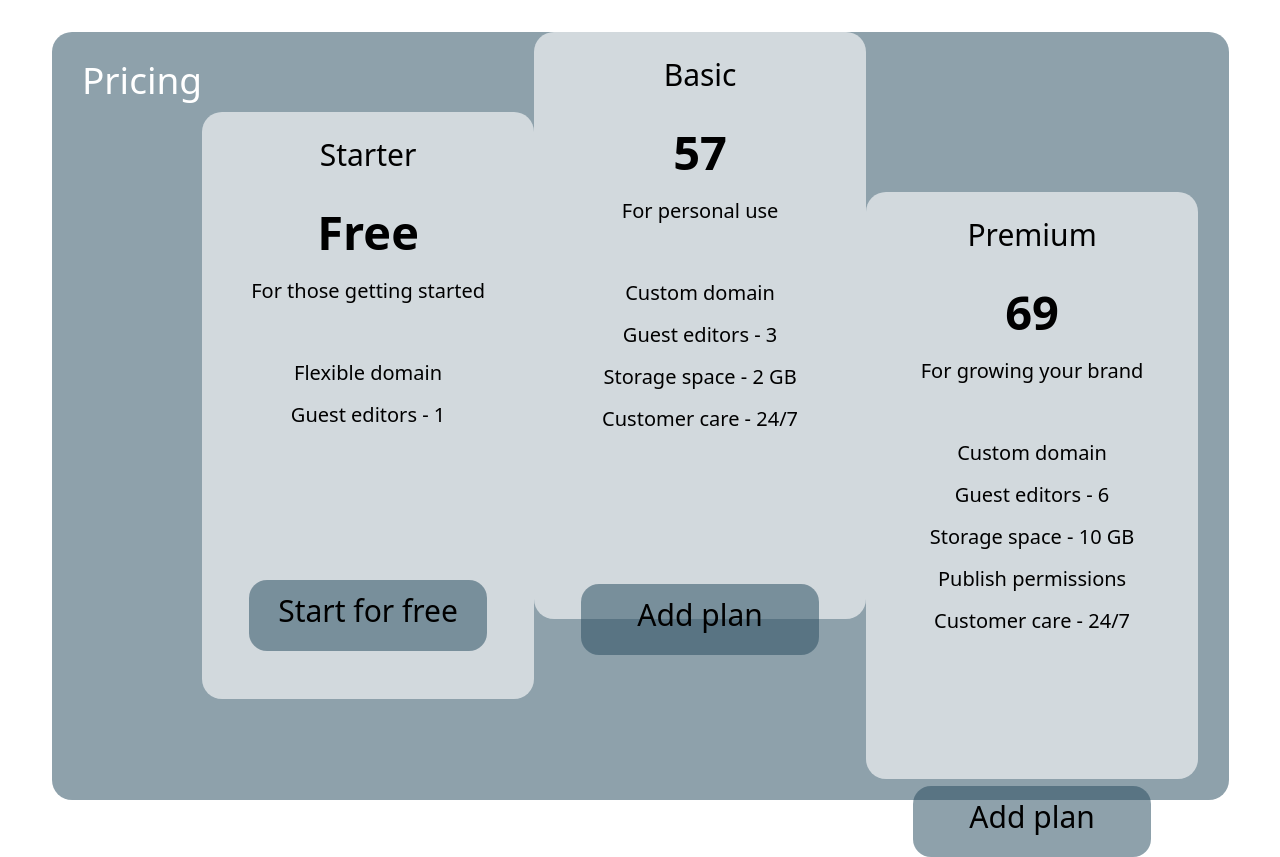
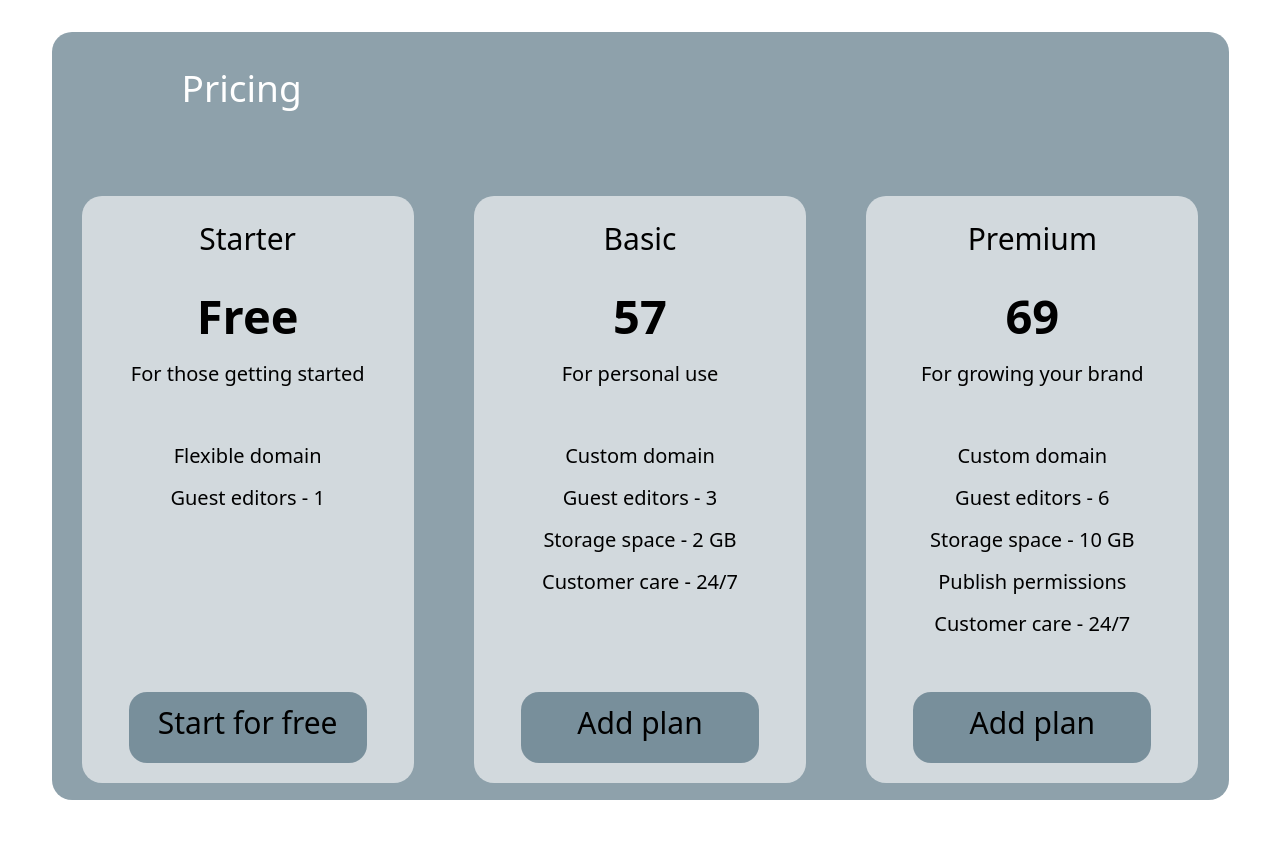
Before and after one commit to webAhead1/flexible, a Vue app: page / in a window 1280 px wide. After the commit the page ends 832 px from the top, so only its background shows below. Built offline with nearby package versions, Linux system fonts and the light colour scheme; the HTML template or start-up script is replaced by a standard one.

Commit message:
editing the position of each card

```diff
--- a/src/components/Pricing.vue
+++ b/src/components/Pricing.vue
@@ -1,9 +1,9 @@
 <template>
   <div class="flex justify-center py-8">
     <div class="bg-[#2B4F6087] w-[1177px] h-[768px] rounded-[20px]">
+      <div class="text-white text-[37px] pl-[130px] pt-7">Pricing</div>
       <div class="flex justify-center">
-        <div class="text-white align-center text-[37px] pt-5">Pricing</div>
-        <span class="pt-20">
+        <div class="mt-20">
           <PricingCard
             :name="name[0]"
             :price="price[0]"
@@ -11,8 +11,8 @@
             :offers="offers[0]"
             :buttonText="buttonText[0]"
           />
-        </span>
-        <span class="pt-35">
+        </div>
+        <div class="mt-20">
           <PricingCard
             :name="name[1]"
             :price="price[1]"
@@ -20,8 +20,8 @@
             :offers="offers[1]"
             :buttonText="buttonText[1]"
           />
-        </span>
-        <span class="pt-40">
+        </div>
+        <span class="mt-20">
           <PricingCard
             :name="name[2]"
             :price="price[2]"
@@ -64,6 +64,8 @@ export default {
         ],
       ],
       buttonText: ['Start for free', 'Add plan'],
+      shekels: '₪',
+      monthly: '\monthly',
     };
   },
   components: {
--- a/src/components/PricingCard.vue
+++ b/src/components/PricingCard.vue
@@ -1,15 +1,21 @@
 <template>
+  <div class="relative">
     <div class="flex justify-center">
       <div class="bg-[#FFFFFF99] w-[332px] h-[587px] rounded-[20px]">
         <div class="cardName">{{ name }}</div>
         <div class="cardPrice">{{ price }}</div>
         <div class="cardSentence">{{ sentence }}</div>
         <div class="pt-10">
-        <div class="cardOffers" v-for="offer in offers">{{ offer }}</div>
+          <div class="cardOffers" v-for="offer in offers">
+            <!-- <hr class="w-[284px] h-[2px] bg-black border-0" /> -->
+            {{ offer }}
           </div>
-      <div class="flex justify-center pt-[150px]">
+        </div>
+
+        <div class="absolute bottom-5 left-[47px]">
           <div class="bg-[#2B4F6087] rounded-[18px] w-[238px] h-[71px]">
             <div class="cardButton">{{ buttonText }}</div>
+          </div>
         </div>
       </div>
     </div>
--- a/src/style.css
+++ b/src/style.css
@@ -17,3 +17,9 @@
 .cardButton {
   @apply flex justify-center pt-2 text-black text-[30px];
 }
+.btnPosition {
+  @apply flex justify-center pt-32 mb-4;
+}
+.justify-center {
+  justify-content: space-around;
+}
```
Lines whose indentation alone changed are shown as unchanged.
